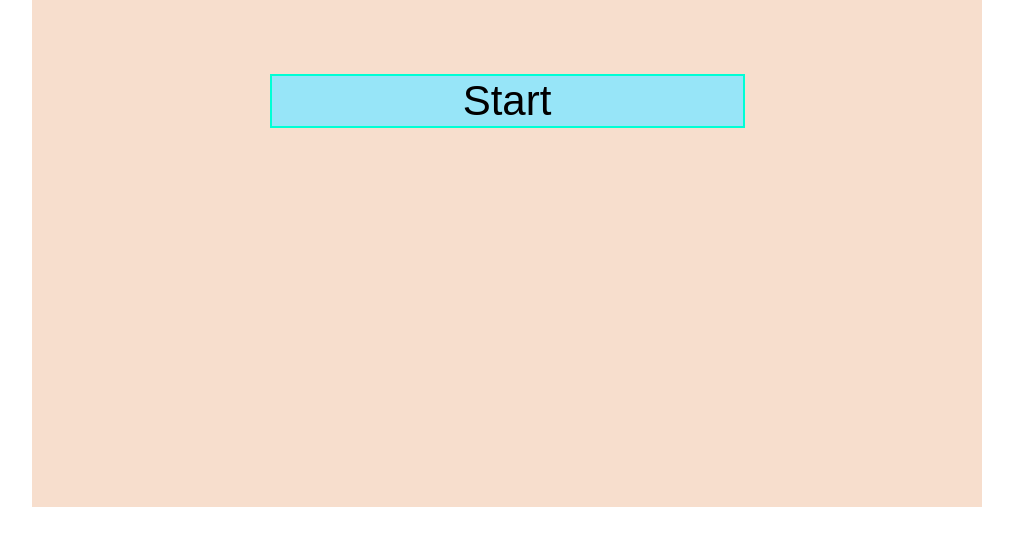
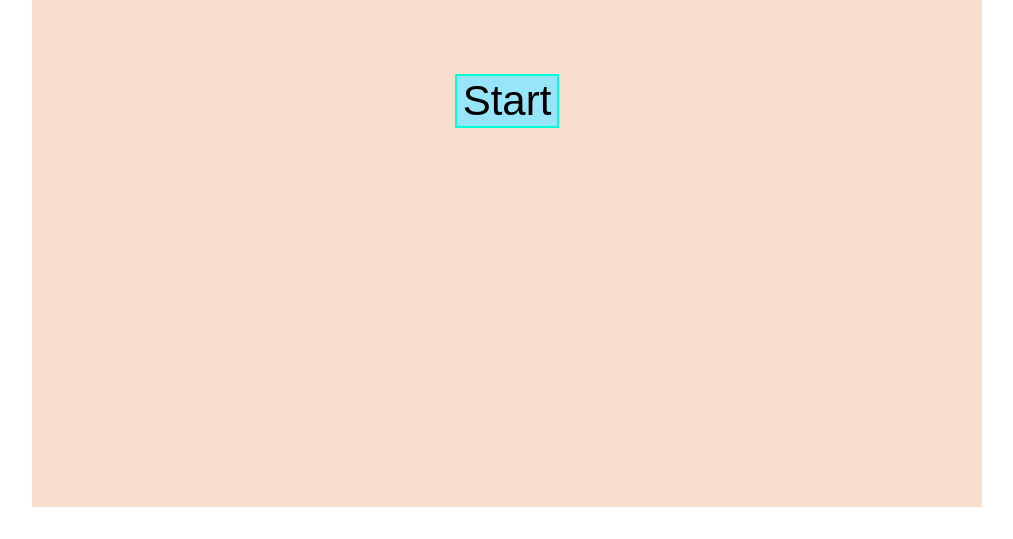
Before and after one commit to mtahir2008/TriviaGame-, a plain HTML site: page index.html in a window 1280 px wide. Shown: the part 293-832 px from the top of the page, without its empty margins (133-1146 px from the left). Drawn offline with nearby package versions, Linux system fonts and the light colour scheme; a web font is replaced by a local one.

Commit message:
style edit

```diff
--- a/assets/css/style.css
+++ b/assets/css/style.css
@@ -17,12 +17,12 @@ html, body{
   }
 
   #subcontainer{
-    position: relative, center;
+    position: relative;
   }
   button{
     display:block;
-    width:50%;
-    height:20%;
+    widows: 45%;
+    height:16%;
     margin: 0 auto;
     border:none;
     cursor: pointer;
@@ -31,7 +31,7 @@ html, body{
   }
 
   img{
-    height:182px;
+    height:175px;
   }
 
   h1{
```
